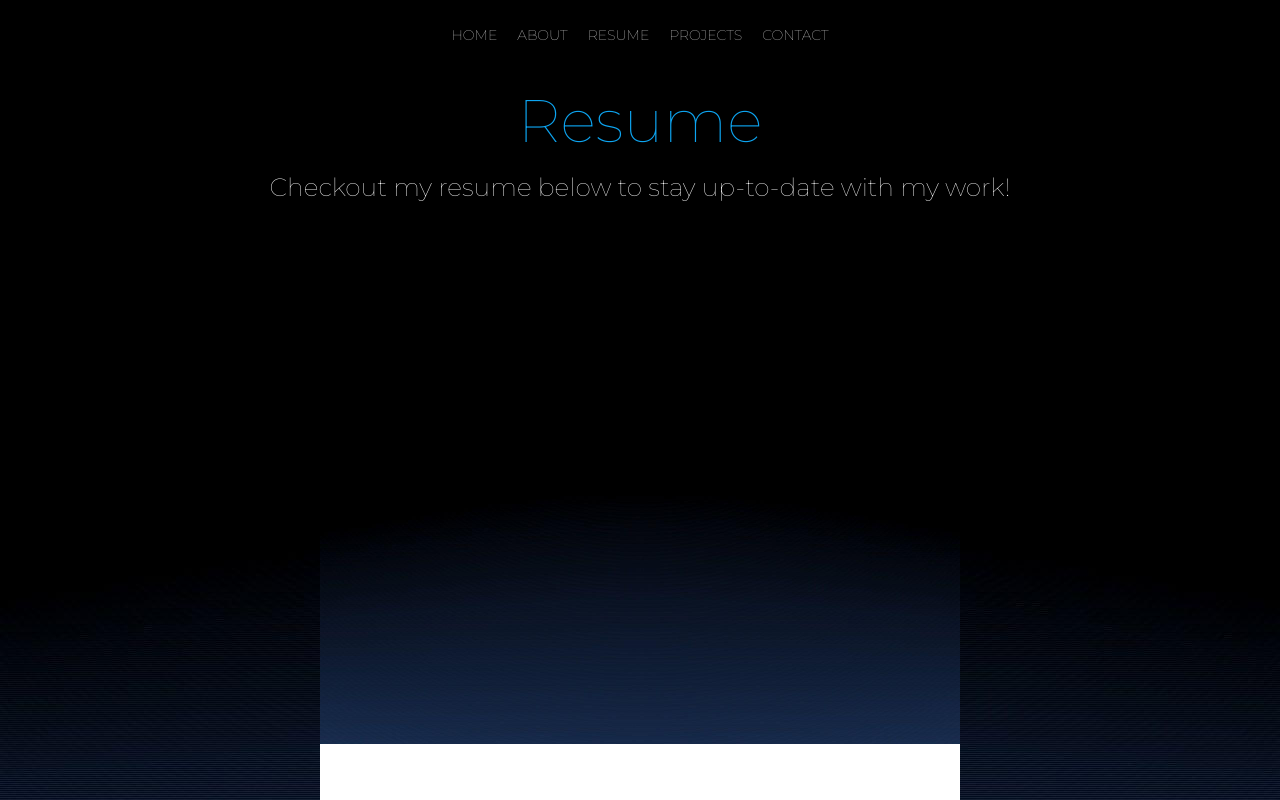
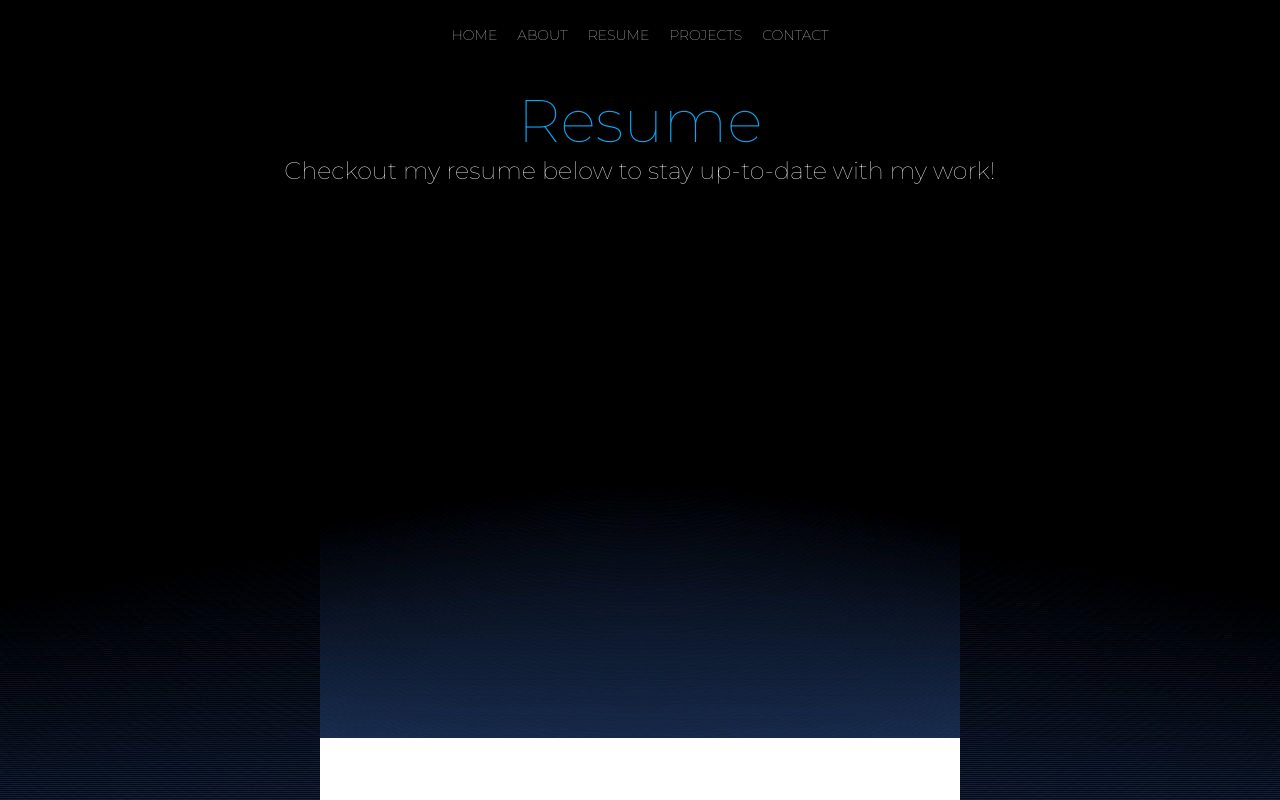
Before and after one commit to ljchu87/portfolio-lab, a React (Create React App) app: page /resume in a window 1280 px wide. Shown: the top 800 px of the page. Built offline with nearby package versions, Linux system fonts and the light colour scheme.

Commit message:
Update subheader size

```diff
--- a/src/components/NavBar/NavBar.module.css
+++ b/src/components/NavBar/NavBar.module.css
@@ -6,7 +6,7 @@ nav {
   background: black;
   justify-content: center;
   color: black;
-  padding: 0 15px;
+  margin-top: 0;
   font-family: 'Montserrat', sans-serif;
   font-size: 14px;
 }
--- a/src/pages/Contact/Contact.jsx
+++ b/src/pages/Contact/Contact.jsx
@@ -17,7 +17,7 @@ const Contact = () => {
   return (
     <>
       <h1 className={styles.contactHeader}>Contact</h1>
-      <h3 className={styles.contactSubHeader}>Send me an email and let's connect!</h3>
+      <h4 className={styles.contactSubHeader}>Send me an email and let's connect!</h4>
       <div className='container'>
         <form onSubmit={sendEmail}>
           <div className='row pt-5 mx-auto'>
--- a/src/pages/Resume/Resume.jsx
+++ b/src/pages/Resume/Resume.jsx
@@ -6,7 +6,7 @@ const Resume = () => {
     <>
     <div className={styles.resumeContainer}>
       <h1 className={styles.headerAbout}>Resume</h1>
-      <h2 className={styles.headerAbout2}>Checkout my resume below to stay up-to-date with my work!</h2>
+      <h4 className={styles.headerAbout2}>Checkout my resume below to stay up-to-date with my work!</h4>
       <iframe className={styles.myPDF} src="Leon_Chu_resume.pdf" frameborder="0" title="myResume"></iframe>
     </div>
     </>
--- a/src/pages/Resume/Resume.module.css
+++ b/src/pages/Resume/Resume.module.css
@@ -4,12 +4,12 @@
 
 .headerAbout {
   font-size: 60px;
+  margin-bottom: 0;
 }
 
 .headerAbout2 {
   color: white;
-  font-size: 25px;
-  margin-bottom: 30px;
+  margin-bottom: 40px;
 }
 
 .myPDF {
```
